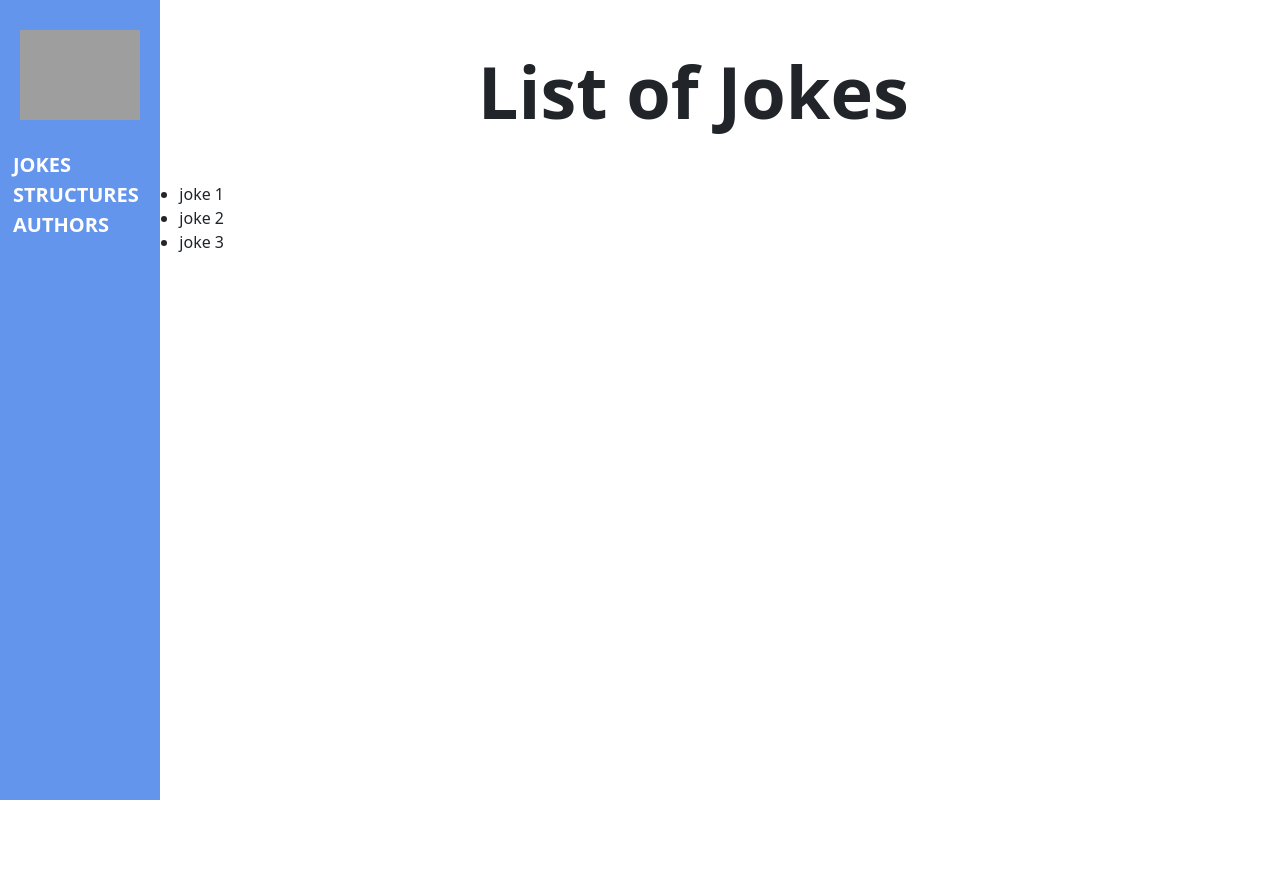
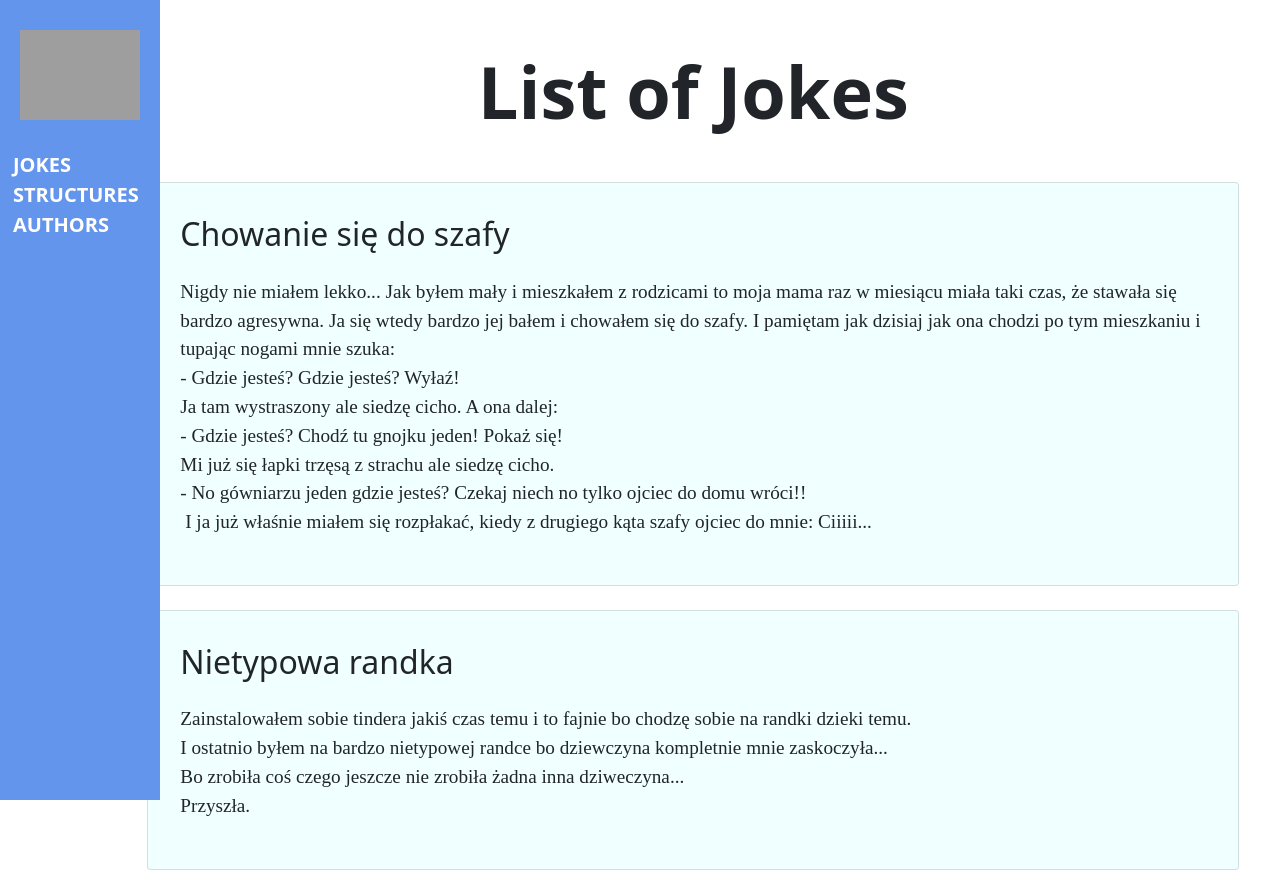
Before and after one commit to rpawluczuk/React-Joke-Factory, a React (Create React App) app: page / in a window 1280 px wide. Shown: the top 892 px of the page. Before the commit the page ends 800 px from the top, so only its background shows below. Built offline with nearby package versions, Linux system fonts and the light colour scheme; grey boxes are pictures that could not be loaded.

Commit message:
list of jokes component added (read only)

```diff
--- a/src/App.js
+++ b/src/App.js
@@ -1,9 +1,12 @@
-import React from "react";
+import React, {useState} from "react";
 import "./App.css"
 import Sidebar from "./components/sidebar/Sidebar";
-import MainView from "./components/MainView";
+import JokeMainView from "./components/jokemainview/JokeMainView";
+import JokeData from "./components/jokemainview/data/JokeData";
 
 function App() {
+
+  const [jokeList, setJokeList] = useState(JokeData)
 
   return (
         <div className="d-flex flex-row">
@@ -11,7 +14,7 @@ function App() {
             <Sidebar/>
           </div>
           <div className="col container">
-            <MainView/>
+            <JokeMainView jokeList={jokeList}/>
           </div>
         </div>
   );
--- a/src/components/MainView.js
+++ /dev/null
@@ -1,22 +0,0 @@
-import React from 'react';
-
-const MainView = () => {
-  const jokes = [
-    {id: 1, text: "joke 1"},
-    {id: 2, text: "joke 2"},
-    {id: 3, text: "joke 3"}
-  ]
-
-  return (
-      <div className="container">
-        <h1 className="text-center display-2 text-dark m-5 fw-bolder">List of
-          Jokes</h1>
-        <ul>
-          {jokes.map((joke, index) => (
-              <li key={index}>{joke.text}</li>
-          ))}
-        </ul>
-      </div>
-  )
-}
-export default MainView;
--- /dev/null
+++ b/src/components/jokemainview/JokeMainView.js
@@ -0,0 +1,22 @@
+import React, {useState} from 'react';
+import SingleJoke from "./singlejoke/SingleJoke";
+
+const JokeMainView = ({jokeList}) => {
+
+  if (!jokeList || jokeList.length === 0) {
+    return <p>No Jokes</p>
+  }
+
+  return (
+      <div className="container">
+        <h1 className="text-center display-2 text-dark m-5 fw-bolder">List of
+          Jokes</h1>
+        {jokeList.map((joke, index) => (
+            <div className="card p-3 mb-4" style={{background: "azure"}}>
+              <SingleJoke key={joke.id} joke={joke}/>
+            </div>
+        ))}
+      </div>
+  )
+}
+export default JokeMainView;
--- /dev/null
+++ b/src/components/jokemainview/data/JokeData.js
@@ -0,0 +1,35 @@
+const JokeData = [
+  {
+    id: 1,
+    title: 'Chowanie się do szafy',
+    content: 'Nigdy nie miałem lekko... Jak byłem mały i mieszkałem z rodzicami to moja mama raz w miesiącu miała taki czas, że stawała się bardzo agresywna. Ja się wtedy bardzo jej bałem i chowałem się do szafy. I pamiętam jak dzisiaj jak ona chodzi po tym mieszkaniu i tupając nogami mnie szuka: \n'
+        + '- Gdzie jesteś? Gdzie jesteś? Wyłaź! \n'
+        + 'Ja tam wystraszony ale siedzę cicho. A ona dalej: \n'
+        + '- Gdzie jesteś? Chodź tu gnojku jeden! Pokaż się! \n'
+        + 'Mi już się łapki trzęsą z strachu ale siedzę cicho. \n'
+        + '- No gówniarzu jeden gdzie jesteś? Czekaj niech no tylko ojciec do domu wróci!!\n'
+        + ' I ja już właśnie miałem się rozpłakać, kiedy z drugiego kąta szafy ojciec do mnie: Ciiiii...'
+  },
+  {
+    id: 2,
+    title: 'Nietypowa randka',
+    content: 'Zainstalowałem sobie tindera jakiś czas temu i to fajnie bo chodzę sobie na randki dzieki temu. \n'
+        + 'I ostatnio byłem na bardzo nietypowej randce bo dziewczyna kompletnie mnie zaskoczyła... \n'
+        + 'Bo zrobiła coś czego jeszcze nie zrobiła żadna inna dziweczyna... \n'
+        + 'Przyszła.'
+  },
+  {
+    id: 3,
+    title: 'Pilnowanie kotka',
+    content: 'Bliskim trzeba zawsze pomagać dlategoteż, kiedy siostra poprosiła mnie czy nie popilnowałbym jej kotka - bo ona tam z szwagrem szła na jakiś melanż, to ja oczyiście się zgodziłem i przyjechałem z Białegostoku do Warszawy by tego kotka jej popilnować.\n'
+        + 'I kotek jak to tam kotek, chodził sobie swoimi ścieżkami. Mi się trochę nudziło bo tyle co na krześle siedziałem to uznałem, że zagadam do kotka i pytam się go czy miał dobry dzień, a on mi na to że:\n'
+        + '- Miał\n'
+        + 'No nieźle myślę sobie i zagaduje go dalej. Pytam się go czyyy miałł okazję być w Francji? A on mi na to, że:\n'
+        + '- Miał\n'
+        + 'O kurde, myślę sobie, że zajebisty ten kotek i mówię do niego, że jest mega interesujący i już dawno chciałem go poznać bo zawsze mega fajny wydawał mi się być... I pytam się go czy on też tak miał\n'
+        + 'A on wtedy spojrzał się tak na mnie, tak się wyprostował i mówi:\n'
+        + '- Nie. Ani trochę.\n'
+  }
+]
+
+export default JokeData
--- /dev/null
+++ b/src/components/jokemainview/singlejoke/SingleJoke.js
@@ -0,0 +1,14 @@
+import React from 'react';
+
+const SingleJoke = ({joke}) => {
+
+  return (
+      <div className='card-body'>
+        <div className='d-flex flex-row justify-content-between'>
+          <h2 className='card-title mb-4'> {joke.title} </h2>
+        </div>
+        <pre style={{whiteSpace: 'pre-wrap', fontSize: 'larger', fontFamily: 'serif'}}>{joke.content}</pre>
+      </div>
+  )
+}
+export default SingleJoke;
--- a/src/components/sidebar/Sidebar.js
+++ b/src/components/sidebar/Sidebar.js
@@ -7,7 +7,7 @@ const Sidebar = () => {
   return (
       <div className="sidebar fixed-top">
         <img src="logo.png" className="sidebar_logo" alt="logo"/>
-          <NavigationButton bigButtonLabel={"Jokes"}/>
+          <NavigationButton bigButtonLabel={'Jokes'}/>
           <NavigationButton bigButtonLabel={"Structures"}/>
           <NavigationButton bigButtonLabel={"Authors"}/>
       </div>
```
Also changed, not shown: src/components/sidebar/navigationbutton/NavigationButton.js (+7 -1 lines).
